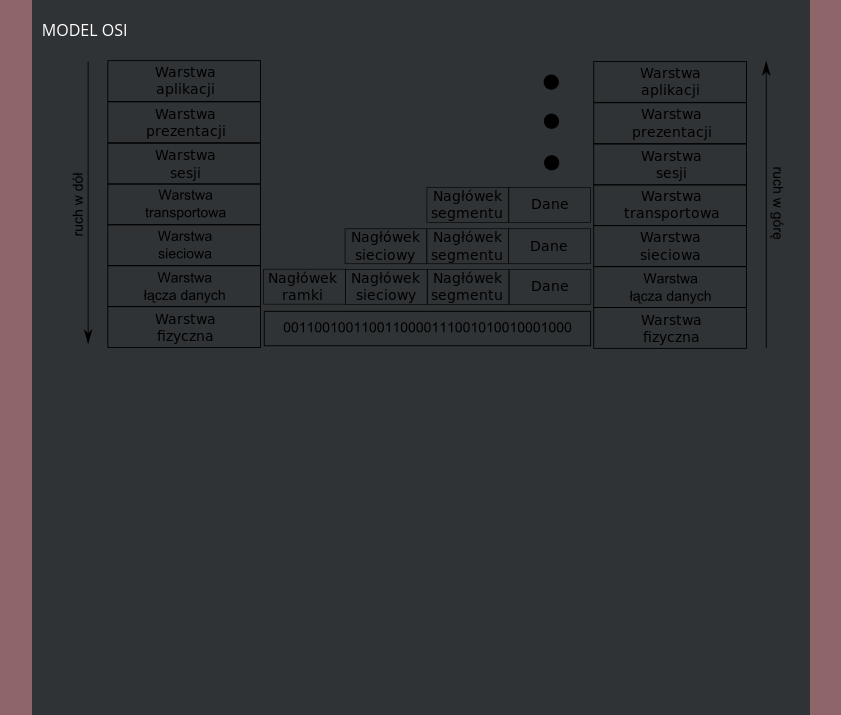
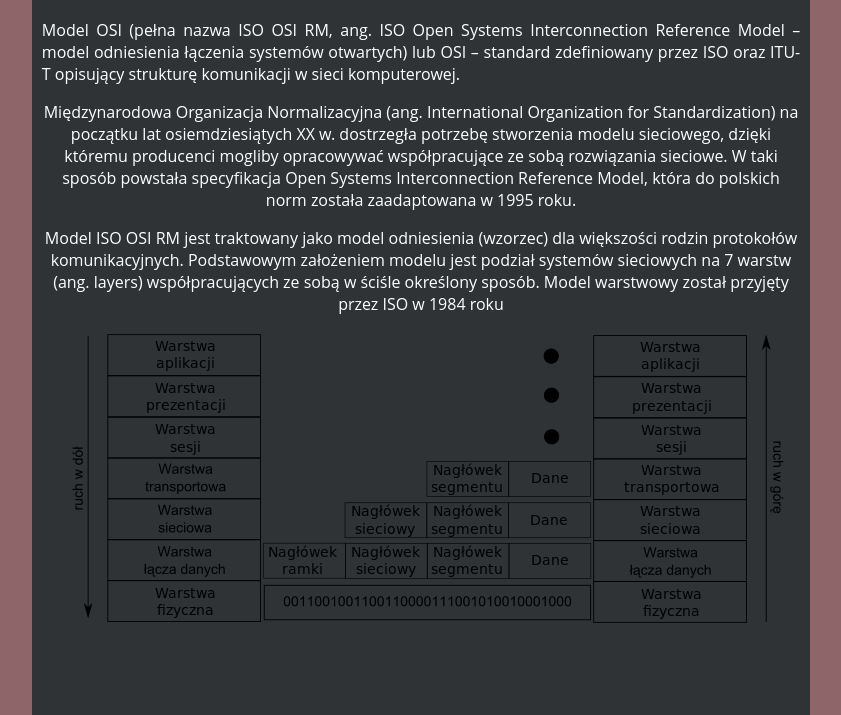
Before and after one commit to PaniParszywek/Laurakk, a plain HTML site: page modelosi.html in a window 1280 px wide. Shown: the part 85-800 px from the top of the page, without its empty margins (219-1060 px from the left). Drawn offline with Linux system fonts and the light colour scheme.

Commit message:
Update modelosi.html

```diff
--- a/modelosi.html
+++ b/modelosi.html
@@ -24,7 +24,11 @@ a:link {color: PINK;}
 <body>
 <div class="center">
   <center><h1>MODEL OSI</h1></center>
-	<center><p style="font-size:17px"><p style="text-align: justify">MODEL OSI</p>
+	<center><p style="font-size:17px"><p style="text-align: justify">Model OSI (pełna nazwa ISO OSI RM, ang. ISO Open Systems Interconnection Reference Model – model odniesienia łączenia systemów otwartych) lub OSI – standard zdefiniowany przez ISO oraz ITU-T opisujący strukturę komunikacji w sieci komputerowej.
+
+<p>Międzynarodowa Organizacja Normalizacyjna (ang. International Organization for Standardization) na początku lat osiemdziesiątych XX w. dostrzegła potrzebę stworzenia modelu sieciowego, dzięki któremu producenci mogliby opracowywać współpracujące ze sobą rozwiązania sieciowe. W taki sposób powstała specyfikacja Open Systems Interconnection Reference Model, która do polskich norm została zaadaptowana w 1995 roku.
+
+<p>Model ISO OSI RM jest traktowany jako model odniesienia (wzorzec) dla większości rodzin protokołów komunikacyjnych. Podstawowym założeniem modelu jest podział systemów sieciowych na 7 warstw (ang. layers) współpracujących ze sobą w ściśle określony sposób. Model warstwowy został przyjęty przez ISO w 1984 roku</p>
 	  <img src="img/modelosi1.png" alt="model osi">
 
 </div>
```
